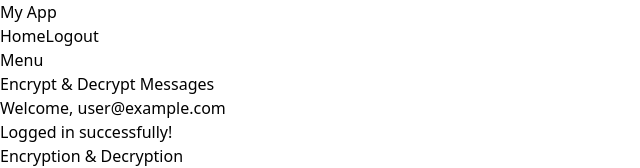
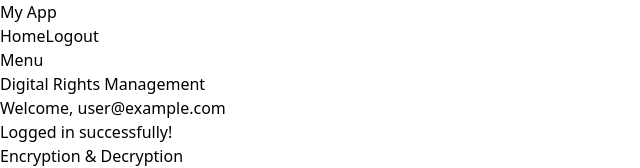
Before and after one commit to ShiwangPande/EncryptDecrypt, a React (Vite) app: page /encrypt-decrypt in a window 1280 px wide. Shown: the top 168 px of the page, without its empty margins (0-640 px from the left). Built offline with nearby package versions, Linux system fonts and the light colour scheme; no server answers; sample sign-in values are in the browser's storage.

Commit message:
Initial commit

```diff
--- a/package.json
+++ b/package.json
@@ -30,6 +30,6 @@
     "globals": "^15.9.0",
     "postcss": "^8.4.47",
     "tailwindcss": "^3.4.13",
-    "vite": "^5.4.1"
+    "vite":"^5.4.1"
   }
 }
--- a/src/pages/EncryptDecrypt.jsx
+++ b/src/pages/EncryptDecrypt.jsx
@@ -89,7 +89,7 @@ const EncryptDecrypt = () => {
   return (
     <div className="flex flex-col items-center justify-center   bg-gray-100 p-4">
 
-      <h1 className="text-4xl font-bold mb-6 text-center text-gray-800">Encrypt & Decrypt Messages</h1>
+      <h1 className="text-4xl font-bold mb-6 text-center text-gray-800">Digital Rights Management</h1>
 
       <div className="bg-white shadow-lg rounded-lg p-6 mb-4 w-full max-w-md  text-center">
         <h2 className="text-xl font-semibold mb-2">Welcome, {userDetails?.email}</h2>
@@ -189,4 +189,4 @@ const EncryptDecrypt = () => {
   );
 };
 
-export default EncryptDecrypt;
+export default EncryptDecrypt;
--- a/vite.config.js
+++ b/vite.config.js
@@ -1,7 +1,11 @@
-import { defineConfig } from 'vite'
-import react from '@vitejs/plugin-react-swc'
+import { defineConfig } from 'vite';
+import react from '@vitejs/plugin-react-swc';
 
 // https://vitejs.dev/config/
 export default defineConfig({
   plugins: [react()],
-})
+  server: {
+    port: 5173,
+    historyApiFallback: true, // Ensures proper routing for SPA
+  },
+});
```
Also changed, not shown: 2 other files (tests, documents, lock files or other folders).
